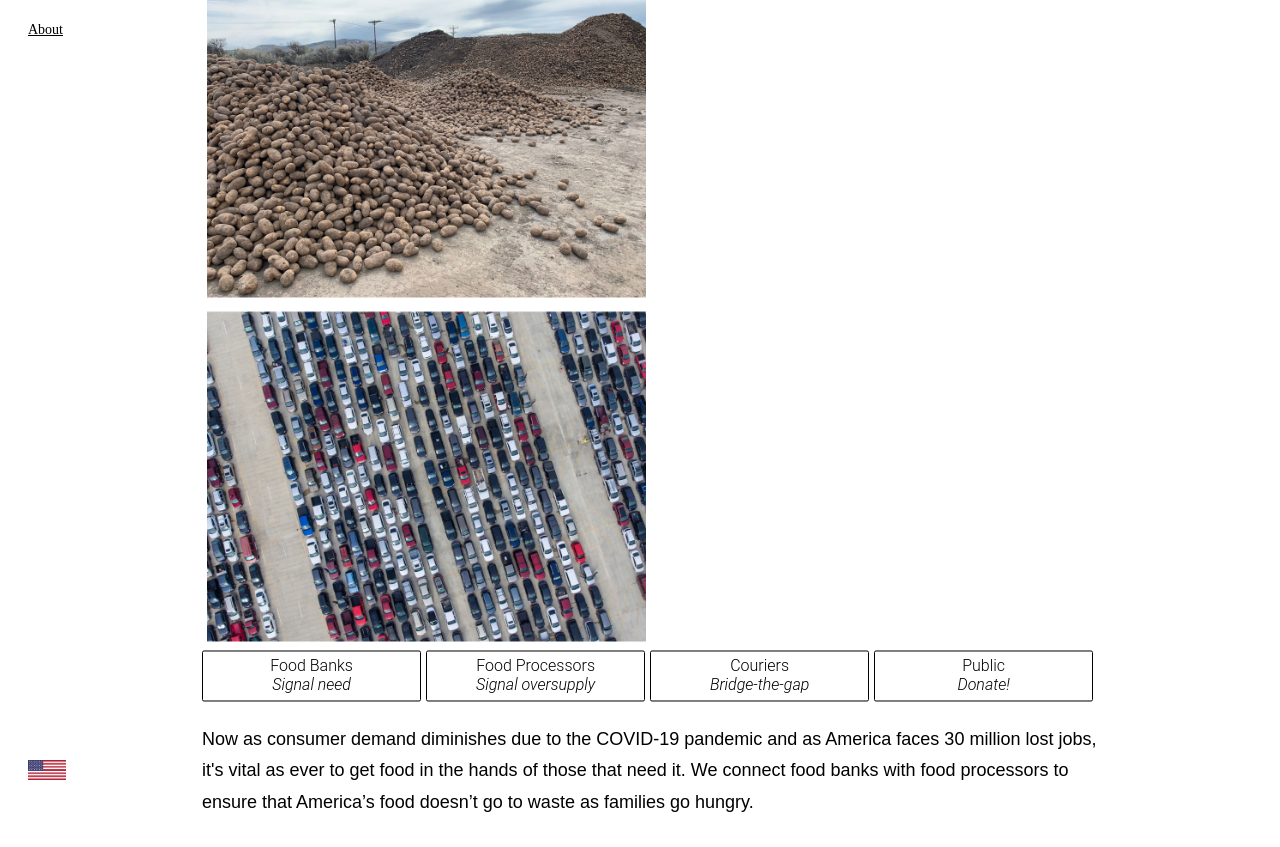
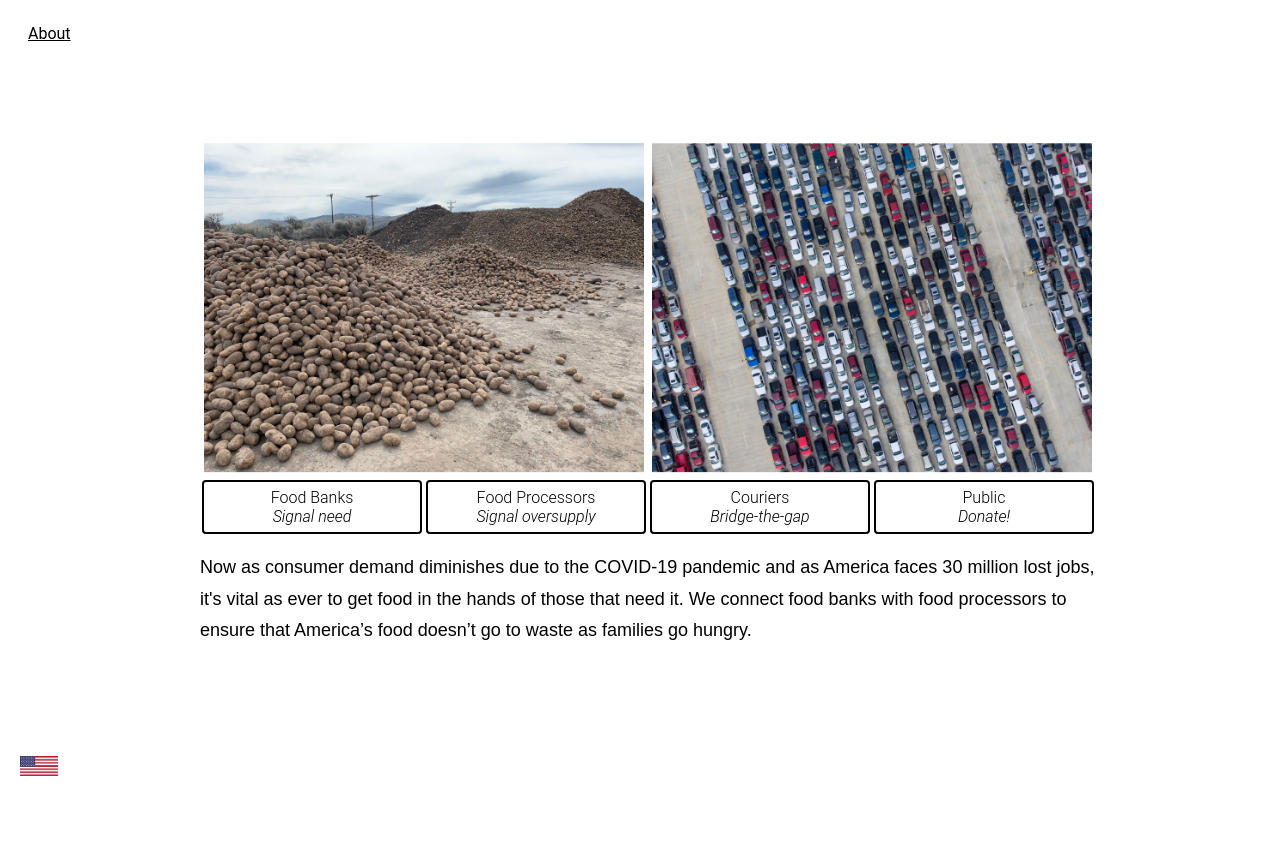
Before and after one commit to wnuelle/breadbasket, a Flask app: page / in a window 1280 px wide. After the commit the page ends 776 px from the top, so only its background shows below. Run offline with Flask 2, Linux system fonts and the light colour scheme; some libraries are stand-ins or nearby versions.

Commit message:
Standardized styling and fixed image width bug.

```diff
--- a/Breadbasket/static/css/style.css
+++ b/Breadbasket/static/css/style.css
@@ -1,47 +1,53 @@
+:root {
+  --grid-size: 4px;
+  --body-font: 'Arial';
+  --button-font: 'Roboto','sans-serif';
+  --button-font-size: 16px;
+}
+
 #submission {
-	padding-left: 0px;
+  padding-left: 0px;
 }
 
 .form {
-  width: 200px;
-  height: 20px;
-  padding:3px;
+	width: calc(var(--grid-size)*50);
+	height: calc(var(--grid-size)*5);
+	padding: var(--grid-size);
 }
 
 #flag {
-	padding-left: 20px;
 	position: absolute;
-	top:95%;
+	bottom: 0%;
+	left: 0%;
+	padding: 0 0 calc(var(--grid-size)*5) calc(var(--grid-size)*5);
 }
+
 #abouttext {
-	font-family:'Arial';
+	font-family:var(--body-font);
 }
 
 p.justify {
 	text-justify: inter-word;
-	font-family:'Helvetica';
+	font-family:var(--body-font);
 	line-height: 175%;
 	font-size:18px;
 }
 
-/* Three image containers (use 25% for four, and 50% for two, etc) */
-.column {
-  float: left;
-  width: 49%;
-  padding: 5px;
+.row {
+  display: flex;
+  flex-direction: row;
+  justify-content: space-around;
 }
 
-/* Clear floats after image containers */
-.row::after {
-  content: "";
-  clear: both;
-  display: table;
+.row img {
+  margin: calc(var(--grid-size) * 2) calc(var(--grid-size));
+  width: 49%;
 }
 
 div.center {
   margin: auto;
   width: 70%;
-  padding: 10px;
+  padding: calc(var(--grid-size)*2);
   position: absolute;
   top: 50%;
   left:15%;
@@ -50,45 +56,41 @@ div.center {
 }
 
 div.button-group {
-  margin: auto;
   display: flex;
-  top: 50%;
-  position: relative;
   flex-direction: row;
-  justify-content: center;
+  justify-content: space-around;
 }
 
 a.button1 {
-	display:inline-block;
-	padding:0.35em 1.2em;
-	border:0.1em solid #000000;
-	margin:0 0.3em 0.3em 0;
-	border-radius:0.12em;
-	box-sizing: border-box;
-	width: 400px;
-	text-decoration:none;
-	font-family:'Roboto',sans-serif;
+	padding: calc(var(--grid-size) * 1.5);
+  border: calc(var(--grid-size) / 2) solid black;
+	margin: 0 calc(var(--grid-size) / 2);
+	border-radius: calc(var(--grid-size));
+	width: calc(var(--grid-size) * 100);
+  text-decoration:none;
+  font-size: var(--button-font-size);
+	font-family:var(--button-font);
 	font-weight:300;
-	color:#000000;
+	color: black;
 	text-align:center;
 	transition: all 0.2s;
 }
 a.button1:hover {
-	color:#FFFFFF;
+	color:white;
 	background-color:#076bab;
 }
-@media all and (max-width:30em){
+@media all and (max-width:calc(var(--grid-size) * 120)){
 	a.button1 {
 		display:block;
-		margin:0.4em auto;
+		margin:calc(var(--grid-size) / 2) auto;
 	}
 }
 
 /* Dropdown Button */
 .drop {
-  font-size: 14px;
-  padding-left:20px;
-  border: none;
+	font-size: var(--button-font-size);
+	font-family: var(--button-font);
+	padding: 0 0 calc(var(--grid-size)*5) calc(var(--grid-size)*5);
 }
 
 /* The container <div> - needed to position the dropdown content */
@@ -105,8 +107,7 @@ a.button1:hover {
   outline: 3px black;
   width:500px;
   z-index: 1;
-  padding-left:20px;
-  padding-right:20px;
+  padding: 0 calc(var(--grid-size)*5);
 }
 
 
--- a/Breadbasket/templates/Breadbasket.html
+++ b/Breadbasket/templates/Breadbasket.html
@@ -22,12 +22,8 @@
 	</div>
 	<div class="center">
 		<div class="row">
-			<div class="column">
-				<img src="static/img/supply.jpeg" alt="Potatoes in Picabo, Idaho" style="width:100%">
-			</div>
-			<div class="column">
-				<img src="static/img/demand2.jpeg" alt="Food bank lines in San Antonio, Texas" style="width:100%">
-			</div>
+			<img src="static/img/supply.jpeg" alt="Potatoes in Picabo, Idaho">
+			<img src="static/img/demand2.jpeg" alt="Food bank lines in San Antonio, Texas">
 		</div>
 		<div class="button-group">
 			<a href="{{ url_for('fb_form') }}" class="button1">Food Banks<br/><i>Signal need</i></a>
```
Also changed, not shown: 1 other file.
